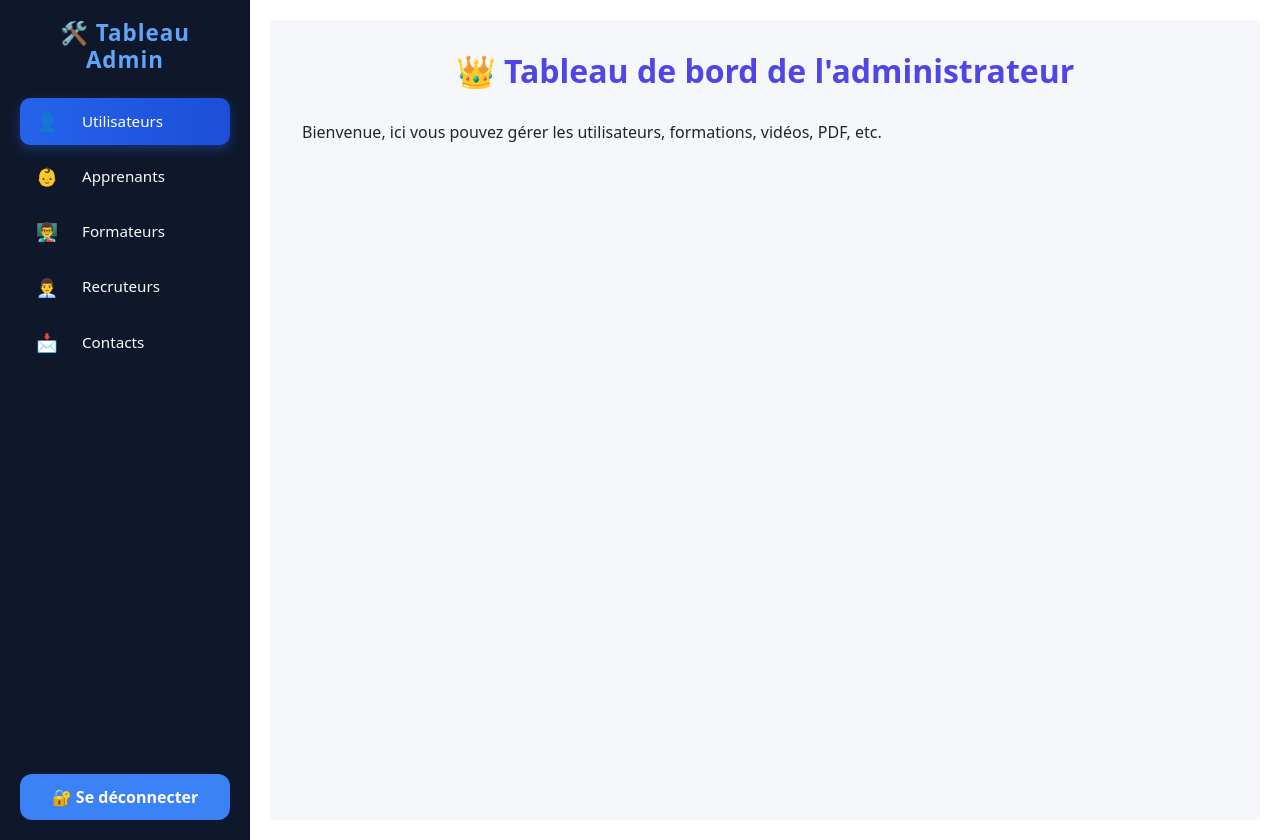
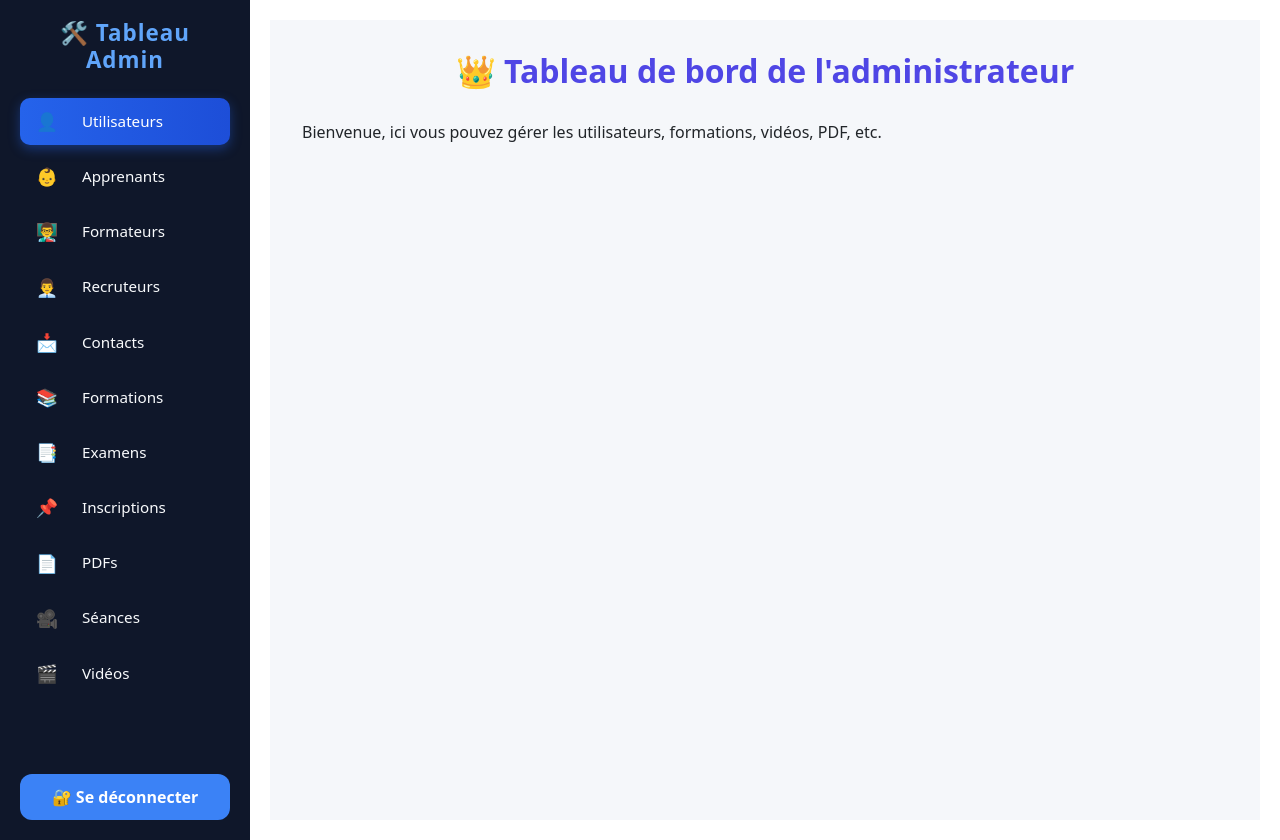
Before and after one commit to khawla-khalfallah/frontend, a React (Create React App) app: page /admin in a window 1280 px wide. Built offline with nearby package versions, Linux system fonts and the light colour scheme; sample sign-in values are in the browser's storage.

Commit message:
Ajout des nouvelles fonctionnalités / corrections

```diff
--- a/src/components/SidebarAdmin.js
+++ b/src/components/SidebarAdmin.js
@@ -77,6 +77,12 @@ const tabs = [
   { key: 'formateurs', label: 'Formateurs', icon: '👨‍🏫' },
   { key: 'recruteurs', label: 'Recruteurs', icon: '👨‍💼' },
   { key: 'contacts', label: 'Contacts', icon: '📩' },
+  { key: 'formations', label: 'Formations', icon: '📚' },
+  { key: 'examens', label: 'Examens', icon: '📑' },
+  { key: 'inscrits', label: 'Inscriptions', icon: '📌' },
+  { key: 'pdfs', label: 'PDFs', icon: '📄' },
+  { key: 'seances', label: 'Séances', icon: '🎥' },
+  { key: 'videos', label: 'Vidéos', icon: '🎬' },
 ];
 
 const SidebarAdmin = ({ setActiveTab }) => {
--- a/src/pages/admin/AjoutInscritForm.js
+++ b/src/pages/admin/AjoutInscritForm.js
@@ -30,7 +30,9 @@ const AjoutInscritForm = ({ onSuccess }) => {
         setErrors(err.response.data.errors);
       } else if (err.response?.status === 409) {
         alert("⚠️ L'apprenant est déjà inscrit à cette formation.");
-      } else {
+      } else if (err.response?.status === 400) {
+      alert("⛔ Impossible : la formation est expirée.");
+      }else {
         alert("Erreur lors de l'ajout.");
       }
     }
@@ -55,7 +57,6 @@ const AjoutInscritForm = ({ onSuccess }) => {
         ))}
       </select>
       {errors.formation_id && <div className="text-danger">{errors.formation_id[0]}</div>}
-
       <button type="submit" className="btn btn-success">✅ Inscrire</button>
     </form>
   );
--- a/src/pages/apprenant/ToutesLesFormations.js
+++ b/src/pages/apprenant/ToutesLesFormations.js
@@ -142,7 +142,7 @@ function ToutesLesFormations() {
         const res = await axios.get("http://localhost:8000/api/inscrits/moi", {
           headers: { Authorization: `Bearer ${token}` },
         });
-         // extraire les IDs des formations
+        // extraire les IDs des formations
         const inscritsIds = res.data.map((i) => i.formation.id);
         setInscriptions(inscritsIds);
       } catch (err) {
@@ -167,6 +167,11 @@ function ToutesLesFormations() {
       console.error(err);
       alert(err.response?.data?.message || "Erreur d'inscription");
     }
+    };
+    // Vérifie si la date de fin est expirée
+    const isExpired = (dateFin) => {
+      const today = new Date();
+      return new Date(dateFin) < today;
   };
 
   return (
@@ -195,17 +200,25 @@ function ToutesLesFormations() {
                       ? formation.description.slice(0, 120) + "..."
                       : formation.description}
                   </p>
+                   {/* Bouton inscription avec vérification de date */}
                   <button
                     onClick={() => handleInscription(formation.id)}
                     className={`btn ${
                       inscriptions.includes(formation.id)
                         ? "btn-inscrit"
+                        : isExpired(formation.date_fin)
+                        ? "btn-expire"
                         : "btn-inscrire"
                     }`}
-                    disabled={inscriptions.includes(formation.id)} // désactiver si déjà inscrit
+                    disabled={
+                      inscriptions.includes(formation.id) ||
+                      isExpired(formation.date_fin)
+                    } // désactiver si déjà inscrit OU expirée
                   >
                     {inscriptions.includes(formation.id)
                       ? "✅ Déjà inscrit"
+                      : isExpired(formation.date_fin)
+                      ? "⛔ Expirée"
                       : "S'inscrire"}
                   </button>
                 </div>
```
